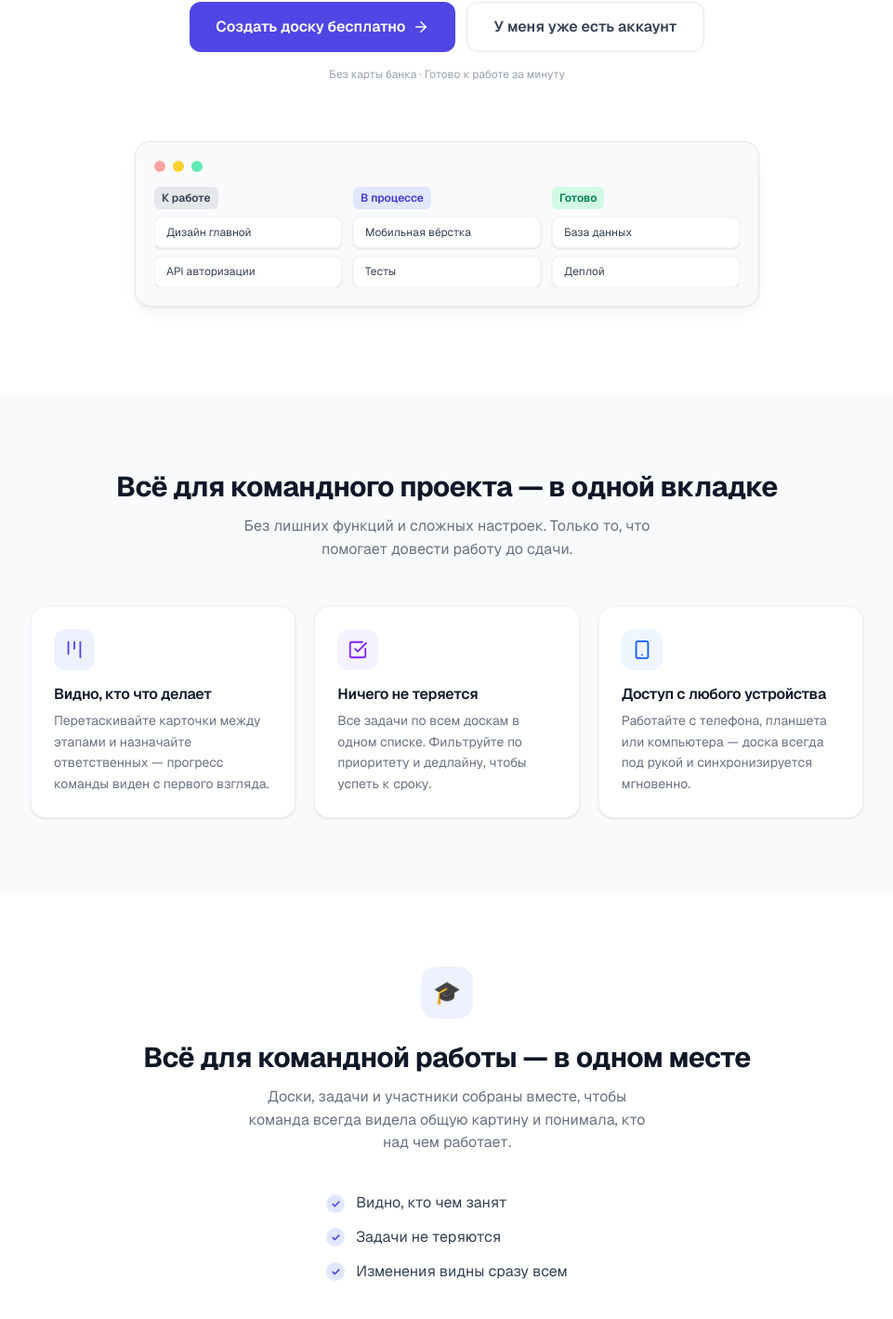
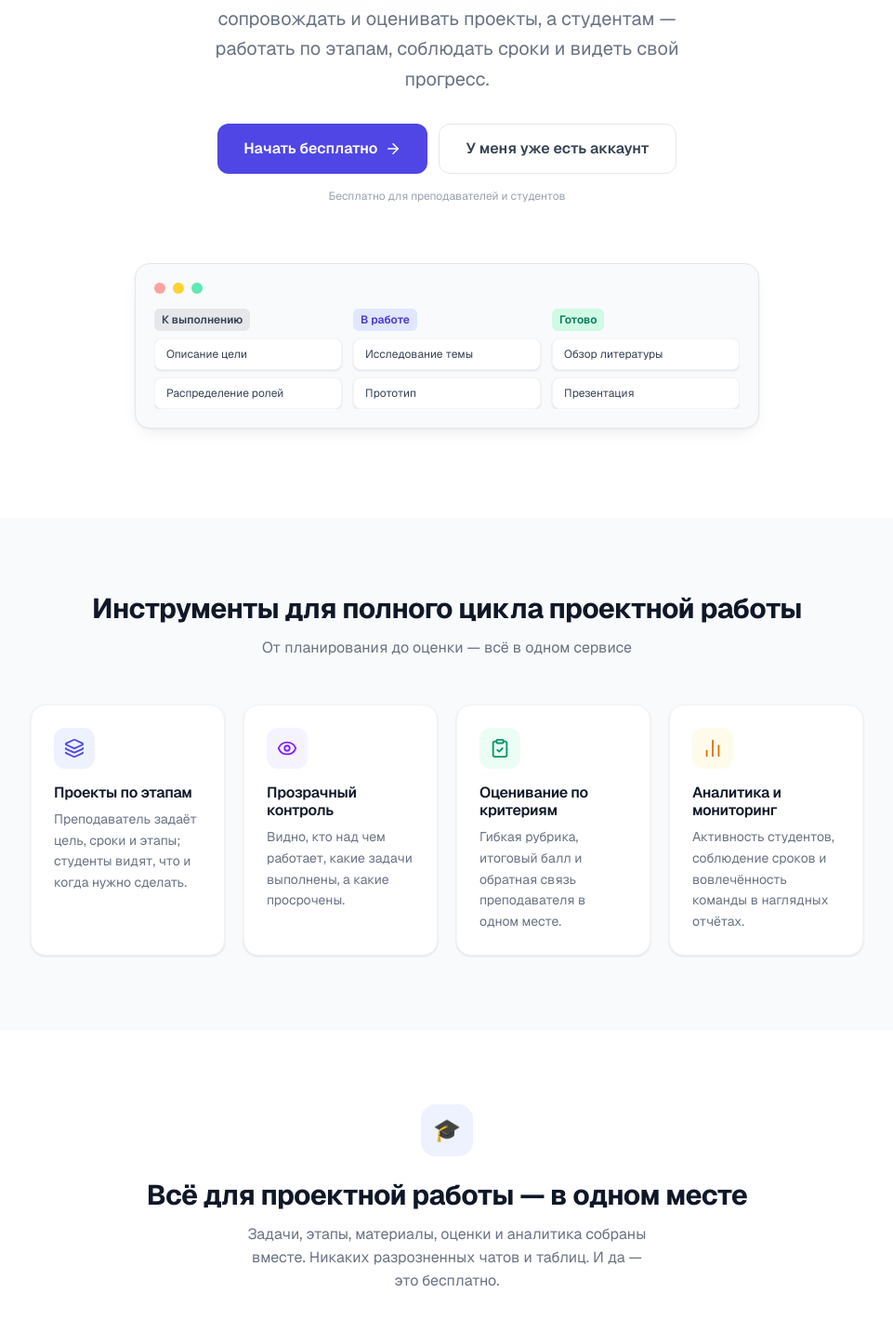
Before and after one commit to IbullayevZhanibek/collab, a Next.js app: page / in a window 1280 px wide. Shown: the part 448-1867 px from the top of the page at 93% size, without its empty margins (159-1120 px from the left). Built offline with nearby package versions, Linux system fonts and the light colour scheme; no server answers.

Commit message:
reposition landing as student project management platform

```diff
--- a/app/page.tsx
+++ b/app/page.tsx
@@ -1,6 +1,6 @@
 import Link from 'next/link'
 import { getTranslations } from 'next-intl/server'
-import { Kanban, CheckSquare, Smartphone, ArrowRight } from 'lucide-react'
+import { Layers, Eye, ClipboardCheck, BarChart2, ArrowRight } from 'lucide-react'
 import { createClient } from '@/lib/supabase/server'
 import { redirect } from 'next/navigation'
 import { Logo } from '@/components/ui/logo'
@@ -123,25 +123,31 @@ export default async function RootPage() {
               {t('features.subtitle')}
             </p>
 
-            <div className="grid grid-cols-1 sm:grid-cols-3 gap-5">
+            <div className="grid grid-cols-1 sm:grid-cols-2 lg:grid-cols-4 gap-5">
               {[
                 {
-                  Icon: Kanban,
-                  title: t('features.kanbanTitle'),
-                  desc: t('features.kanbanDesc'),
+                  Icon: Layers,
+                  title: t('features.stagesTitle'),
+                  desc: t('features.stagesDesc'),
                   accent: 'bg-brand-50 text-brand-600',
                 },
                 {
-                  Icon: CheckSquare,
-                  title: t('features.tasksTitle'),
-                  desc: t('features.tasksDesc'),
+                  Icon: Eye,
+                  title: t('features.controlTitle'),
+                  desc: t('features.controlDesc'),
                   accent: 'bg-violet-50 text-violet-600',
                 },
                 {
-                  Icon: Smartphone,
-                  title: t('features.devicesTitle'),
-                  desc: t('features.devicesDesc'),
-                  accent: 'bg-blue-50 text-blue-600',
+                  Icon: ClipboardCheck,
+                  title: t('features.gradingTitle'),
+                  desc: t('features.gradingDesc'),
+                  accent: 'bg-emerald-50 text-emerald-600',
+                },
+                {
+                  Icon: BarChart2,
+                  title: t('features.analyticsTitle'),
+                  desc: t('features.analyticsDesc'),
+                  accent: 'bg-amber-50 text-amber-600',
                 },
               ].map(({ Icon, title, desc, accent }) => (
                 <div
--- a/messages/en.json
+++ b/messages/en.json
@@ -428,38 +428,40 @@
       "signupShort": "Start"
     },
     "hero": {
-      "badge": "Free for everyone",
-      "title": "Ship projects on time — <accent>together</accent>",
-      "subtitle": "Collab brings your team's tasks and discussions into one place. No more messages lost in chats.",
-      "ctaPrimary": "Create a board for free",
+      "badge": "Built for student projects",
+      "title": "Student project work — <accent>under control</accent>",
+      "subtitle": "Collab helps teachers plan, guide, and grade projects while students work through stages, meet deadlines, and track their own progress.",
+      "ctaPrimary": "Get started free",
       "ctaSecondary": "I already have an account",
-      "noCard": "No credit card · Ready to go in a minute"
+      "noCard": "Free for teachers and students"
     },
     "preview": {
       "todoTitle": "To do",
       "inProgressTitle": "In progress",
       "doneTitle": "Done",
-      "todoCards": ["Homepage design", "Auth API"],
-      "inProgressCards": ["Mobile layout", "Tests"],
-      "doneCards": ["Database", "Deploy"]
+      "todoCards": ["Define goal", "Assign roles"],
+      "inProgressCards": ["Research phase", "Prototype"],
+      "doneCards": ["Literature review", "Presentation"]
     },
     "features": {
-      "title": "Everything for a team project — in one tab",
-      "subtitle": "No extra features or complex settings. Just what helps you get the work done.",
-      "kanbanTitle": "See who's doing what",
-      "kanbanDesc": "Drag cards between stages and assign owners — your team's progress is clear at a glance.",
-      "tasksTitle": "Nothing falls through",
-      "tasksDesc": "Every task across every board in one list. Filter by priority and due date to stay on schedule.",
-      "devicesTitle": "Access from any device",
-      "devicesDesc": "Work from your phone, tablet, or computer — your board is always at hand and syncs instantly."
+      "title": "Tools for the full project lifecycle",
+      "subtitle": "From planning to grading — all in one place",
+      "stagesTitle": "Projects with stages",
+      "stagesDesc": "Teachers set goals, deadlines, and milestones; students always know what to do and when.",
+      "controlTitle": "Transparent oversight",
+      "controlDesc": "See who's working on what, which tasks are done, and what's falling behind.",
+      "gradingTitle": "Criteria-based grading",
+      "gradingDesc": "Flexible rubrics, final scores, and teacher feedback — all in one place.",
+      "analyticsTitle": "Analytics & monitoring",
+      "analyticsDesc": "Student activity, deadline compliance, and team engagement at a glance."
     },
     "benefits": {
-      "title": "Everything for teamwork — in one place",
-      "subtitle": "Boards, tasks, and members all together, so your team always sees the big picture and knows who's working on what.",
-      "items": ["See who's busy with what", "Tasks don't get lost", "Everyone sees changes instantly"],
-      "cta": "Get started"
+      "title": "Everything for project-based learning — in one place",
+      "subtitle": "Tasks, stages, materials, grades, and analytics all together. No scattered chats or spreadsheets. And yes — it's free.",
+      "items": ["Kanban boards, tasks, and deadlines", "Team roles and collaboration", "Grading, reflection, and reports"],
+      "cta": "Create a project"
     },
-    "footer": "Collab © 2026 — made for students"
+    "footer": "Collab — a platform for managing student project work"
   },
   "gradebook": {
     "title": "Gradebook",
--- a/messages/kk.json
+++ b/messages/kk.json
@@ -428,38 +428,40 @@
       "signupShort": "Бастау"
     },
     "hero": {
-      "badge": "Барлығына тегін",
-      "title": "Жобаларды уақытында тапсырыңыз — <accent>бірге</accent>",
-      "subtitle": "Collab команданың тапсырмалары мен талқылауларын бір жерге жинайды. Чаттардан жоғалған хабарламалар болмайды.",
-      "ctaPrimary": "Тегін тақта жасау",
+      "badge": "Студенттік жобаларға арналған",
+      "title": "Студенттердің жобалық жұмысы — <accent>бақылауда</accent>",
+      "subtitle": "Collab оқытушыларға жобаларды жоспарлауға, басшылық жасауға және бағалауға, ал студенттерге кезеңдер бойынша жұмыс істеуге, мерзімдерді сақтауға және өз прогресін бақылауға мүмкіндік береді.",
+      "ctaPrimary": "Тегін бастау",
       "ctaSecondary": "Менде тіркелгі бар",
-      "noCard": "Банк картасыз · Бір минутта жұмысқа дайын"
+      "noCard": "Оқытушылар мен студенттерге тегін"
     },
     "preview": {
-      "todoTitle": "Істелетін",
-      "inProgressTitle": "Орындалуда",
+      "todoTitle": "Орындалатын",
+      "inProgressTitle": "Жүргізілуде",
       "doneTitle": "Дайын",
-      "todoCards": ["Басты бет дизайны", "Авторизация API"],
-      "inProgressCards": ["Мобильді нұсқа", "Тесттер"],
-      "doneCards": ["Дерекқор", "Деплой"]
+      "todoCards": ["Мақсатты анықтау", "Рөлдерді бөлу"],
+      "inProgressCards": ["Зерттеу кезеңі", "Прототип"],
+      "doneCards": ["Әдебиет шолуы", "Презентация"]
     },
     "features": {
-      "title": "Топтық жоба үшін бәрі — бір қойындыда",
-      "subtitle": "Артық функциялар мен күрделі баптаулар жоқ. Тек жұмысты тапсыруға көмектесетін нәрсе ғана.",
-      "kanbanTitle": "Кім не істеп жатқаны көрінеді",
-      "kanbanDesc": "Карточкаларды кезеңдер арасында жылжытып, жауаптыларды тағайындаңыз — команданың прогресі бір қарағанда көрінеді.",
-      "tasksTitle": "Ештеңе жоғалмайды",
-      "tasksDesc": "Барлық тақтадағы тапсырмалар бір тізімде. Мерзімге үлгеру үшін басымдық пен мерзім бойынша сүзіңіз.",
-      "devicesTitle": "Кез келген құрылғыдан қол жеткізу",
-      "devicesDesc": "Телефоннан, планшеттен не компьютерден жұмыс істеңіз — тақта әрқашан қолжетімді әрі лезде синхрондалады."
+      "title": "Жобалық жұмыстың толық циклына арналған құралдар",
+      "subtitle": "Жоспарлаудан бағалауға дейін — бәрі бір сервисте",
+      "stagesTitle": "Кезеңдері бар жобалар",
+      "stagesDesc": "Оқытушы мақсат, мерзім және кезеңдерді белгілейді; студенттер не және қашан істеу керектігін біледі.",
+      "controlTitle": "Ашық бақылау",
+      "controlDesc": "Кім немен айналысып жатқанын, қандай тапсырмалар орындалғанын және қайсысы кешіктірілгенін көруге болады.",
+      "gradingTitle": "Критерийлер бойынша бағалау",
+      "gradingDesc": "Икемді рубрика, қорытынды балл және оқытушының пікірі — бір жерде.",
+      "analyticsTitle": "Аналитика және мониторинг",
+      "analyticsDesc": "Студенттердің белсенділігі, мерзімдерді сақтауы және команданың қатысуы — нақты есептерде."
     },
     "benefits": {
-      "title": "Топтық жұмыс үшін бәрі — бір жерде",
-      "subtitle": "Тақталар, тапсырмалар мен қатысушылар бірге жиналған, сондықтан команда жалпы көріністі әрі кім немен айналысып жатқанын әрдайым көреді.",
-      "items": ["Кім немен бос емес екені көрінеді", "Тапсырмалар жоғалмайды", "Өзгерістерді бәрі бірден көреді"],
-      "cta": "Жұмысты бастау"
+      "title": "Жобалық жұмыстың бәрі — бір жерде",
+      "subtitle": "Тапсырмалар, кезеңдер, материалдар, бағалар және аналитика бірге жинақталған. Шашыраған чаттар мен кестелер жоқ. Және иә — бұл тегін.",
+      "items": ["Канбан, тапсырмалар және мерзімдер", "Команда рөлдері мен бірлескен жұмыс", "Бағалау, рефлексия және есептер"],
+      "cta": "Жоба жасау"
     },
-    "footer": "Collab © 2026 — студенттерге арналған"
+    "footer": "Collab — студенттердің жобалық жұмысын ұйымдастыру платформасы"
   },
   "gradebook": {
     "title": "Баға журналы",
--- a/messages/ru.json
+++ b/messages/ru.json
@@ -428,38 +428,40 @@
       "signupShort": "Начать"
     },
     "hero": {
-      "badge": "Бесплатно для всех",
-      "title": "Сдавайте проекты вовремя — <accent>вместе</accent>",
-      "subtitle": "Collab собирает задачи и обсуждения команды в одном месте. Никаких потерянных сообщений в чатах.",
-      "ctaPrimary": "Создать доску бесплатно",
+      "badge": "Для студенческих проектов",
+      "title": "Проектная работа студентов — <accent>под контролем</accent>",
+      "subtitle": "Collab помогает преподавателям планировать, сопровождать и оценивать проекты, а студентам — работать по этапам, соблюдать сроки и видеть свой прогресс.",
+      "ctaPrimary": "Начать бесплатно",
       "ctaSecondary": "У меня уже есть аккаунт",
-      "noCard": "Без карты банка · Готово к работе за минуту"
+      "noCard": "Бесплатно для преподавателей и студентов"
     },
     "preview": {
-      "todoTitle": "К работе",
-      "inProgressTitle": "В процессе",
+      "todoTitle": "К выполнению",
+      "inProgressTitle": "В работе",
       "doneTitle": "Готово",
-      "todoCards": ["Дизайн главной", "API авторизации"],
-      "inProgressCards": ["Мобильная вёрстка", "Тесты"],
-      "doneCards": ["База данных", "Деплой"]
+      "todoCards": ["Описание цели", "Распределение ролей"],
+      "inProgressCards": ["Исследование темы", "Прототип"],
+      "doneCards": ["Обзор литературы", "Презентация"]
     },
     "features": {
-      "title": "Всё для командного проекта — в одной вкладке",
-      "subtitle": "Без лишних функций и сложных настроек. Только то, что помогает довести работу до сдачи.",
-      "kanbanTitle": "Видно, кто что делает",
-      "kanbanDesc": "Перетаскивайте карточки между этапами и назначайте ответственных — прогресс команды виден с первого взгляда.",
-      "tasksTitle": "Ничего не теряется",
-      "tasksDesc": "Все задачи по всем доскам в одном списке. Фильтруйте по приоритету и дедлайну, чтобы успеть к сроку.",
-      "devicesTitle": "Доступ с любого устройства",
-      "devicesDesc": "Работайте с телефона, планшета или компьютера — доска всегда под рукой и синхронизируется мгновенно."
+      "title": "Инструменты для полного цикла проектной работы",
+      "subtitle": "От планирования до оценки — всё в одном сервисе",
+      "stagesTitle": "Проекты по этапам",
+      "stagesDesc": "Преподаватель задаёт цель, сроки и этапы; студенты видят, что и когда нужно сделать.",
+      "controlTitle": "Прозрачный контроль",
+      "controlDesc": "Видно, кто над чем работает, какие задачи выполнены, а какие просрочены.",
+      "gradingTitle": "Оценивание по критериям",
+      "gradingDesc": "Гибкая рубрика, итоговый балл и обратная связь преподавателя в одном месте.",
+      "analyticsTitle": "Аналитика и мониторинг",
+      "analyticsDesc": "Активность студентов, соблюдение сроков и вовлечённость команды в наглядных отчётах."
     },
     "benefits": {
-      "title": "Всё для командной работы — в одном месте",
-      "subtitle": "Доски, задачи и участники собраны вместе, чтобы команда всегда видела общую картину и понимала, кто над чем работает.",
-      "items": ["Видно, кто чем занят", "Задачи не теряются", "Изменения видны сразу всем"],
-      "cta": "Начать работу"
+      "title": "Всё для проектной работы — в одном месте",
+      "subtitle": "Задачи, этапы, материалы, оценки и аналитика собраны вместе. Никаких разрозненных чатов и таблиц. И да — это бесплатно.",
+      "items": ["Канбан, задачи и дедлайны", "Командные роли и совместная работа", "Оценивание, рефлексия и отчёты"],
+      "cta": "Создать проект"
     },
-    "footer": "Collab © 2026 — сделано для студентов"
+    "footer": "Collab — платформа для организации проектной работы студентов"
   },
   "gradebook": {
     "title": "Журнал оценок",
```
